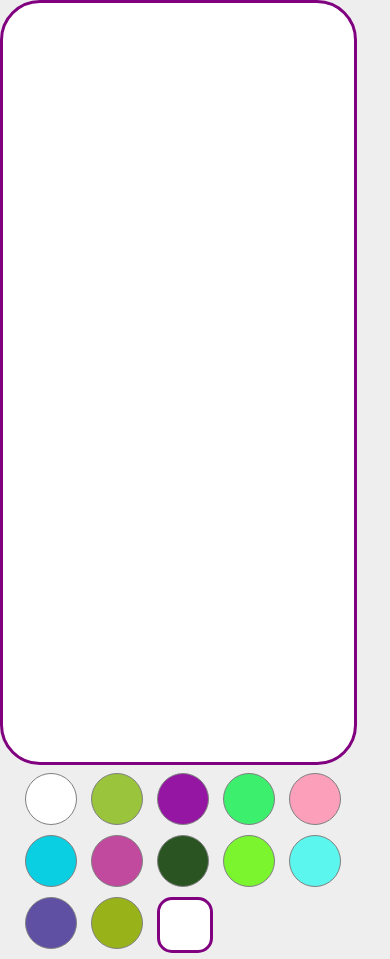
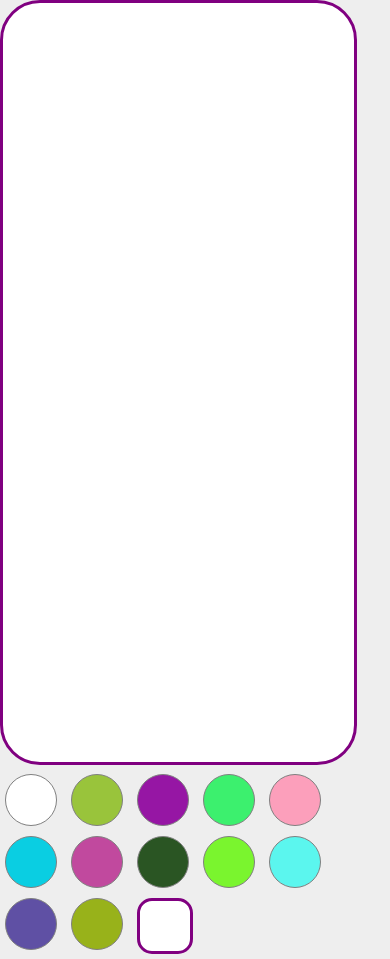
Before and after one commit to mudroljub/bojanka, a plain HTML site: page crtanka2.html in a window 390 px wide. Drawn offline with Linux system fonts and the light colour scheme.

Commit message:
responsive

```diff
--- a/crtanka2.html
+++ b/crtanka2.html
@@ -3,23 +3,16 @@
 <head>
 	<title>Crtanka2</title>
 	<meta charset="utf-8">
-
 	<style>
 	body {
 		background:#eee;
 		margin:0px;
 		padding:0px;
-		overflow:hidden;
 	}
 	canvas {
 		background:#fff;
 		border:3px solid purple;
 		border-radius:40px;
-	}
-	.drzac-boje{
-		position:absolute;
-		top:91%;
-		left:20px;
 	}
 	.boja {
 		width:50px;
@@ -47,7 +40,9 @@
 	</style>
 
 </head>
-<body onload="praviPaletu()">
+<body onload="praviPaletu(); rastegniPlatno()" onresize="rastegniPlatno()">
+
+	<canvas id="platno" onmouseup="pritisnuto=false;" onmousedown="pritisnuto=true;"></canvas>
 
 	<div class="drzac-boje">
 		<div class="boja bela"></div>
@@ -65,8 +60,6 @@
 		<div id="brisac" onclick="obrisiPlatno()"></div>
 	</div>
 
-	<canvas id="platno" onmouseup="pritisnuto=false;" onmousedown="pritisnuto=true;"></canvas>
-
 </body>
 </html>
 
@@ -76,10 +69,11 @@ var sadrzaj = platno.getContext('2d');
 var boje = document.getElementsByClassName("boja");
 var pritisnuto;
 
-platno.width = window.innerWidth * 0.9;
-platno.height = window.innerHeight * 0.9;
+function rastegniPlatno(){
+	platno.width = window.innerWidth * 0.9;
+	platno.height = window.innerHeight * 0.9;
+}
 
-// pravi paletu i funkciju za hvatanje boja
 function praviPaletu(){
 	for(var i = 1; i < boje.length; i++) {
 		boje[i].style.backgroundColor = slucajnaBoja();
```
